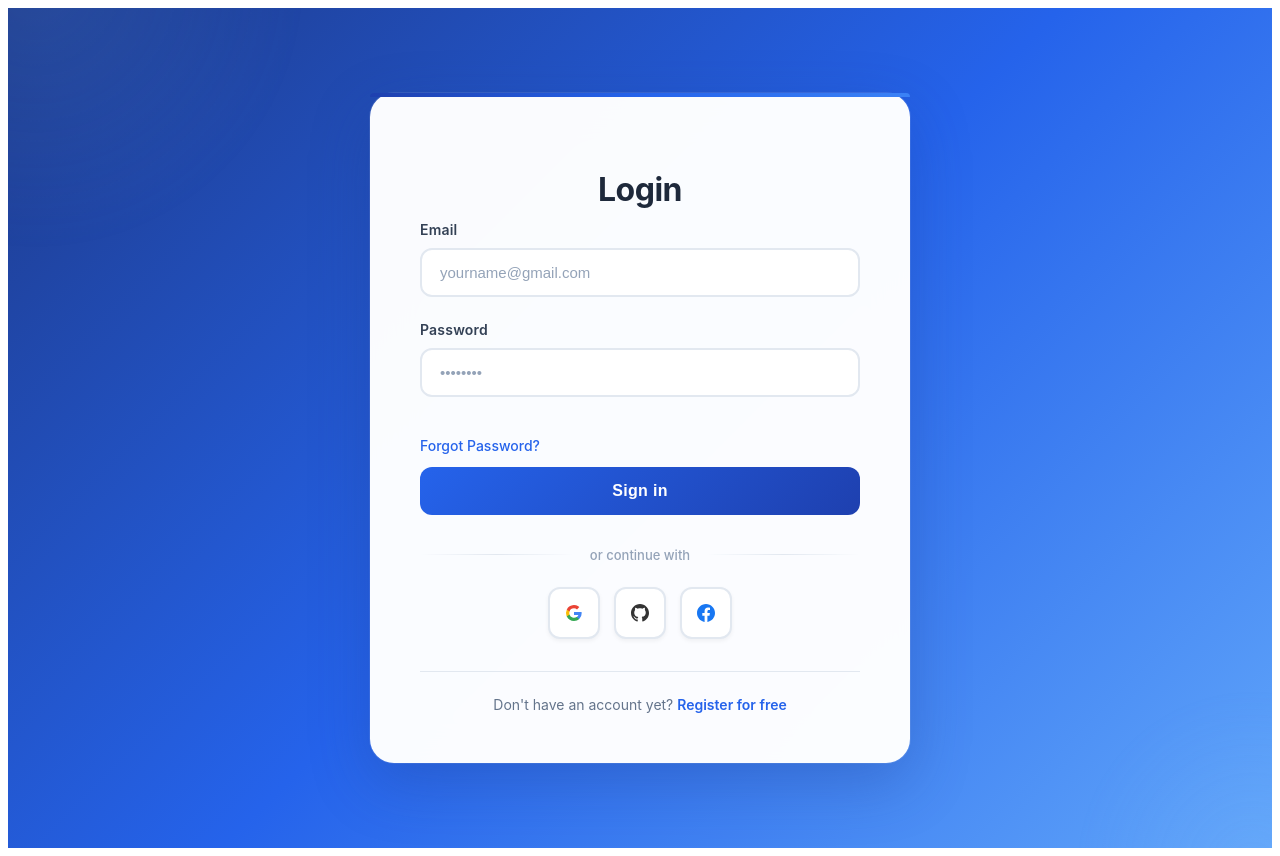
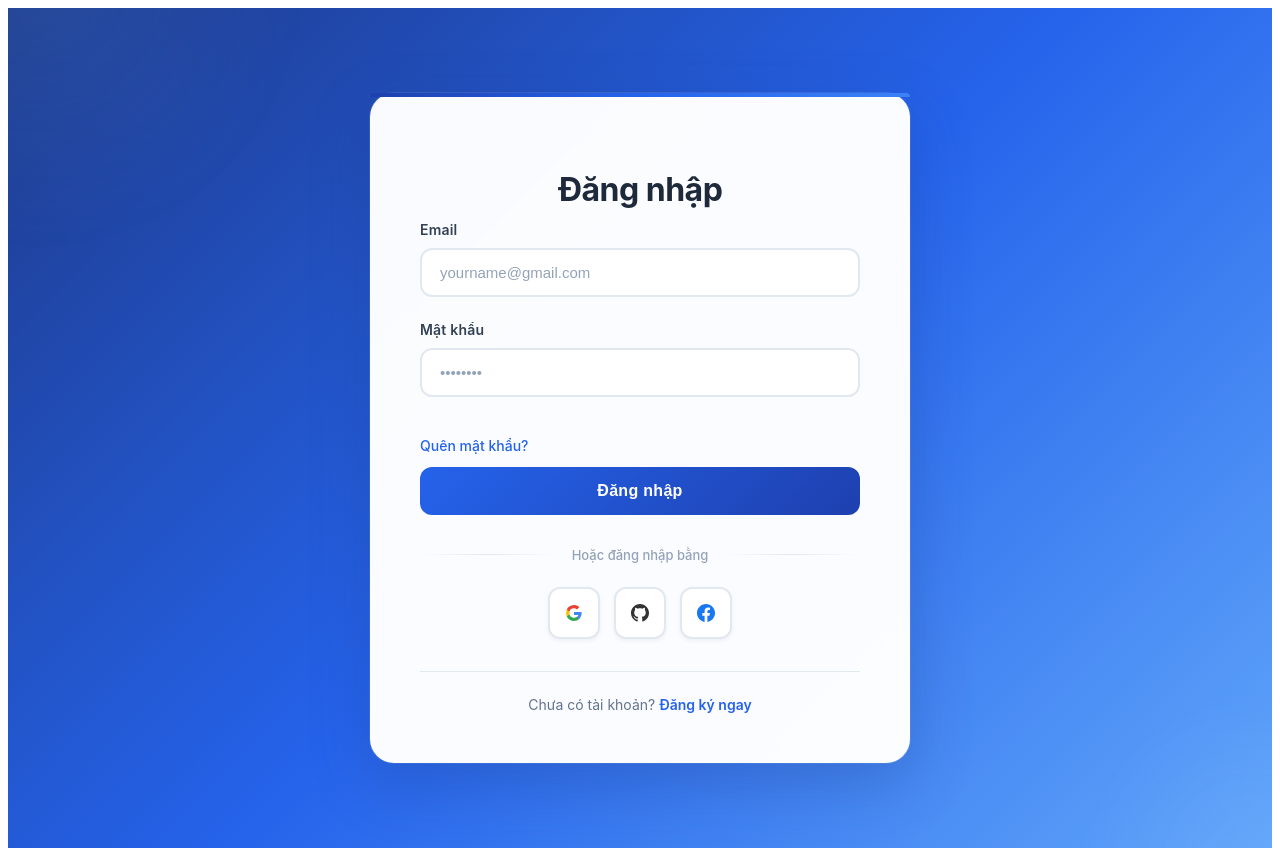
Before and after one commit to ChuManhCuong312/Internship_System_Frontend, a React (Vite) app: page /login in a window 1280 px wide. Built offline with nearby package versions, Linux system fonts and the light colour scheme.

Commit message:
fix:sửa trang đăng nhập, đăng ký từ tiếng Anh sang tiếng Việt

```diff
--- a/src/components/Auth/SocialLoginButtons.jsx
+++ b/src/components/Auth/SocialLoginButtons.jsx
@@ -9,7 +9,7 @@ const SocialLoginButtons = () => {
 
   return (
     <div className="social-login">
-      <p className="social-divider">or continue with</p>
+      <p className="social-divider">Hoặc đăng nhập bằng</p>
       <div className="social-buttons">
         <button
           className="social-btn google-btn"
--- a/src/pages/Auth/ForgotPasswordPage.jsx
+++ b/src/pages/Auth/ForgotPasswordPage.jsx
@@ -33,17 +33,17 @@ const ForgotPasswordPage = () => {
 
   return (
     <AuthLayout>
-      <AuthCard title="Forgot Password">
+      <AuthCard title="Quên mật khẩu">
         {success ? (
           <div className="success-message">
-            Password reset link has been sent to your email. Please check your inbox.
+            Link reset mật khẩu đã đươc gửi tới email của bạn. Hãy xem tin nhắn.
           </div>
         ) : (
           <form onSubmit={handleSubmit} className="auth-form">
             {error && <div className="error-message">{error}</div>}
 
             <p className="auth-footer-text" style={{ marginBottom: "20px", textAlign: "left" }}>
-              Enter your email address and we'll send you a link to reset your password.
+              Nhập địa chỉ email của bạn và hệ thống sẽ gửi link reset mật khẩu đên bạn.
             </p>
 
             <div className="form-group">
@@ -61,16 +61,16 @@ const ForgotPasswordPage = () => {
             </div>
 
             <button type="submit" className="auth-btn" disabled={loading}>
-              {loading ? "Sending..." : "Send Reset Link"}
+              {loading ? "Đang gửi..." : "Gửi link reset"}
             </button>
           </form>
         )}
 
         <div className="auth-footer">
           <p className="auth-footer-text">
-            Remember your password?{" "}
+            Nhớ mật khẩu của bạn?{" "}
             <Link to="/login" className="auth-footer-link">
-              Back to login
+              Quay lại đăng nhập
             </Link>
           </p>
         </div>
--- a/src/pages/Auth/LoginPage.jsx
+++ b/src/pages/Auth/LoginPage.jsx
@@ -37,7 +37,7 @@ const LoginPage = () => {
 
   return (
     <AuthLayout>
-      <AuthCard title="Login">
+      <AuthCard title="Đăng nhập">
         <form onSubmit={handleSubmit} className="auth-form">
           {error && <div className="error-message">{error}</div>}
 
@@ -56,7 +56,7 @@ const LoginPage = () => {
           </div>
 
           <div className="form-group">
-            <label htmlFor="password">Password</label>
+            <label htmlFor="password">Mật khẩu</label>
             <input
               id="password"
               type="password"
@@ -70,11 +70,11 @@ const LoginPage = () => {
           </div>
 
           <Link to="/forgot-password" className="auth-link">
-            Forgot Password?
+            Quên mật khẩu?
           </Link>
 
           <button type="submit" className="auth-btn" disabled={loading}>
-            {loading ? "Signing in..." : "Sign in"}
+            {loading ? "Đăng đăng nhập..." : "Đăng nhập"}
           </button>
         </form>
 
@@ -82,9 +82,9 @@ const LoginPage = () => {
 
         <div className="auth-footer">
           <p className="auth-footer-text">
-            Don't have an account yet?{" "}
+            Chưa có tài khoản?{" "}
             <Link to="/register" className="auth-footer-link">
-              Register for free
+              Đăng ký ngay
             </Link>
           </p>
         </div>
--- a/src/pages/Auth/RegisterPage.jsx
+++ b/src/pages/Auth/RegisterPage.jsx
@@ -30,12 +30,12 @@ const RegisterPage = () => {
     e.preventDefault();
 
     if (form.password !== form.confirmPassword) {
-      setError("Passwords do not match");
+      setError("Mật khẩu không trùng với xác nhận mật khẩu");
       return;
     }
 
     if (form.password.length < 6) {
-      setError("Password must be at least 6 characters");
+      setError("Mật khẩu ko được ngắn hơn 6 ký tự");
       return;
     }
 
@@ -53,7 +53,7 @@ const RegisterPage = () => {
       setError("");
       setTimeout(() => navigate("/login"), 2000);
     } catch (err) {
-      setError(err.response?.data?.message || err.message || "Registration failed");
+      setError(err.response?.data?.message || err.message || "Đăng ký không thành công");
       setSuccess("");
     } finally {
       setLoading(false);
@@ -62,13 +62,13 @@ const RegisterPage = () => {
 
   return (
     <AuthLayout>
-      <AuthCard title="Register">
+      <AuthCard title="Đăng ký">
         <form onSubmit={handleSubmit} className="auth-form">
           {error && <div className="error-message">{error}</div>}
           {success && <div className="success-message">{success}</div>}
 
           <div className="form-group">
-            <label htmlFor="fullName">Full Name</label>
+            <label htmlFor="fullName">Họ và tên</label>
             <input
               id="fullName"
               name="fullName"
@@ -98,7 +98,7 @@ const RegisterPage = () => {
           </div>
 
           <div className="form-group">
-            <label htmlFor="phone">Phone</label>
+            <label htmlFor="phone">SĐT</label>
             <input
               id="phone"
               name="phone"
@@ -111,7 +111,7 @@ const RegisterPage = () => {
           </div>
 
           <div className="form-group">
-            <label htmlFor="password">Password</label>
+            <label htmlFor="password">Mật khẩu</label>
             <input
               id="password"
               name="password"
@@ -126,7 +126,7 @@ const RegisterPage = () => {
           </div>
 
           <div className="form-group">
-            <label htmlFor="confirmPassword">Confirm Password</label>
+            <label htmlFor="confirmPassword">Xác nhận mật khẩu</label>
             <input
               id="confirmPassword"
               name="confirmPassword"
@@ -141,7 +141,7 @@ const RegisterPage = () => {
           </div>
 
           <button type="submit" className="auth-btn" disabled={loading}>
-            {loading ? "Creating account..." : "Sign up"}
+            {loading ? "Đang tạo tài khoản..." : "Đăng ký"}
           </button>
         </form>
 
@@ -149,9 +149,9 @@ const RegisterPage = () => {
 
         <div className="auth-footer">
           <p className="auth-footer-text">
-            Already have an account?{" "}
+            Đã có tài khoản?{" "}
             <Link to="/login" className="auth-footer-link">
-              Sign in
+             Đăng nhập
             </Link>
           </p>
         </div>
```
